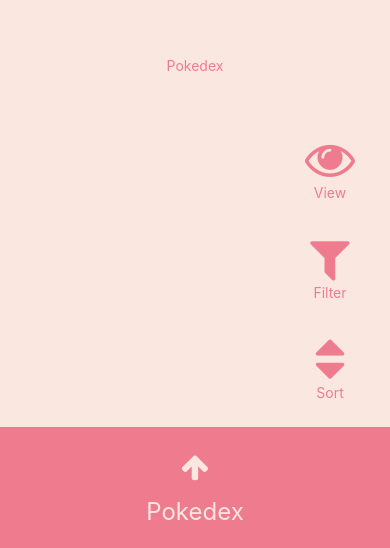
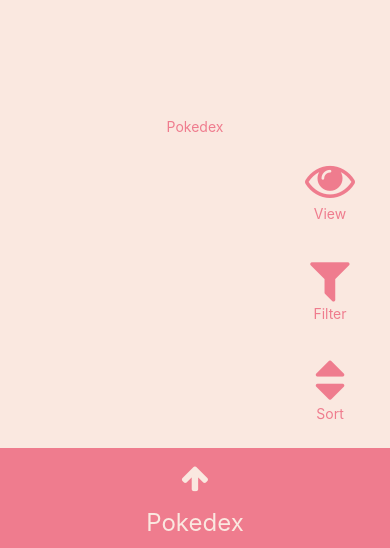
Before and after one commit to samronning/Pokedexterous, a React Native app: screen / in a window 390 px wide. Shown: the part 296-844 px from the top of the page. Built offline with nearby package versions, Linux system fonts and the light colour scheme.

Commit message:
prepare navigation list

```diff
--- a/App.tsx
+++ b/App.tsx
@@ -28,14 +28,14 @@
 export default function App() {
   const [page, setPage] = useState("Pokedex");
   return (
-    <View style={{ flex: 1 }}>
-      <View style={{ flex: 6, backgroundColor: colors.light }}>
+    <View
+      style={{ ...commonstyles.centeredView, backgroundColor: colors.light }}
+    >
+      <View>
         <DisplayPage page={page} />
-        <OverlayMenu page={page} />
       </View>
-      <View style={{ flex: 1 }}>
-        <MainMenu page={page} />
-      </View>
+      <OverlayMenu page={page} />
+      <MainMenu page={page} />
     </View>
   );
 }
--- a/components/Menu/AnimatedArrowIconButton.tsx
+++ b/components/Menu/AnimatedArrowIconButton.tsx
@@ -8,16 +8,16 @@
 const AnimatedArrowIconButton = (props: AnimatedArrowIconButtonProps) => {
   const { onPress } = props;
   const [isDown, setIsDown] = useState(false);
-  const rotation = useRef(new Animated.Value(0));
-  const spinDown = Animated.spring(rotation.current, {
+  const rotationRef = useRef(new Animated.Value(0));
+  const spinDown = Animated.spring(rotationRef.current, {
     toValue: 1,
     useNativeDriver: true,
   });
-  const spinUp = Animated.spring(rotation.current, {
+  const spinUp = Animated.spring(rotationRef.current, {
     toValue: 0,
     useNativeDriver: true,
   });
-  const rotationDeg = rotation.current.interpolate({
+  const rotationDeg = rotationRef.current.interpolate({
     inputRange: [0, 1],
     outputRange: ["0deg", "180deg"],
   });
--- a/components/Menu/MainMenu.tsx
+++ b/components/Menu/MainMenu.tsx
@@ -1,31 +1,9 @@
-import { useState } from "react";
-import { View, Text, StyleSheet, Image } from "react-native";
+import { useState, useEffect, useRef } from "react";
+import { Animated, View, Text, StyleSheet, Image } from "react-native";
 import commonstyles from "../../commonstyles";
 import colors from "../../colors";
 import AnimatedArrowIconButton from "./AnimatedArrowIconButton";
-
-type ClosedMenuProps = {
-  page: string;
-};
-
-const ClosedMenu = (props: ClosedMenuProps) => {
-  const { page } = props;
-  return (
-    <View style={styles.closedMenu}>
-      <AnimatedArrowIconButton onPress={() => {}} />
-      <Text style={styles.text}>{page}</Text>
-    </View>
-  );
-};
-
-type OpenMenuProps = {
-  page: string;
-};
-
-const OpenMenu = (props: OpenMenuProps) => {
-  const { page } = props;
-  return null;
-};
+import NavigationList from "./NavigationList";
 
 type MainMenuProps = {
   page: string;
@@ -33,15 +11,49 @@
 
 const MainMenu = (props: MainMenuProps) => {
   const { page } = props;
-  const [open, setOpen] = useState(false);
-  return open ? <OpenMenu page={page} /> : <ClosedMenu page={page} />;
+  const [isOpen, setIsOpen] = useState(false);
+  const transYValRef = useRef(new Animated.Value(-100));
+
+  const openAnim = Animated.spring(transYValRef.current, {
+    toValue: -300,
+    useNativeDriver: true,
+  });
+  const closeAnim = Animated.spring(transYValRef.current, {
+    toValue: -100,
+    useNativeDriver: true,
+  });
+
+  return (
+    <Animated.View
+      style={{
+        ...styles.Menu,
+        transform: [{ translateY: transYValRef.current }],
+      }}
+    >
+      <AnimatedArrowIconButton
+        onPress={() => {
+          if (isOpen) {
+            closeAnim.start();
+          } else {
+            openAnim.start();
+          }
+          setIsOpen((prev) => !prev);
+        }}
+      />
+      <Text style={styles.text}>{page}</Text>
+      <NavigationList />
+    </Animated.View>
+  );
 };
 
 const styles = StyleSheet.create({
-  closedMenu: {
+  Menu: {
     ...commonstyles.centeredView,
     backgroundColor: colors.primary,
-    flex: 1,
+    position: "absolute",
+    width: "100%",
+    height: 100,
+    bottom: -100,
   },
   text: {
     color: colors.light,
--- /dev/null
+++ b/components/Menu/NavigationList.tsx
@@ -0,0 +1,4 @@
+const NavigationList = () => {
+  return null;
+};
+export default NavigationList;
--- a/components/Menu/Overlay/OverlayMenu.tsx
+++ b/components/Menu/Overlay/OverlayMenu.tsx
@@ -43,7 +43,7 @@
     flex: 1,
     position: "absolute",
     right: 0,
-    bottom: 0,
+    bottom: 100,
   },
   OverlayMenu: {
     margin: 10,
```
